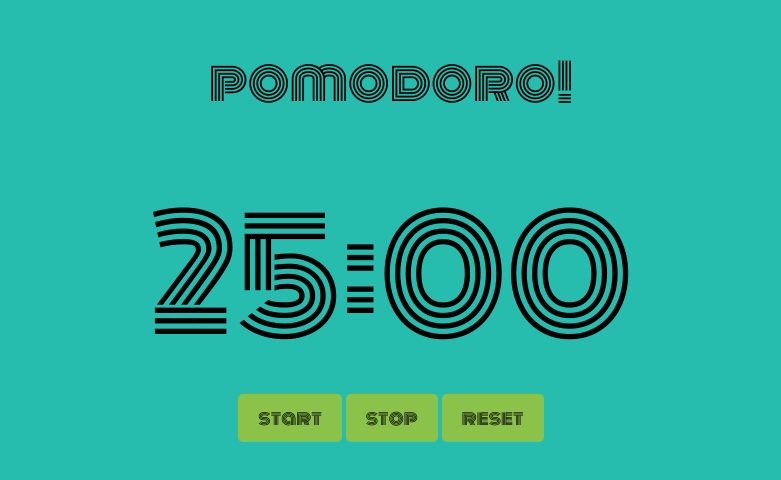
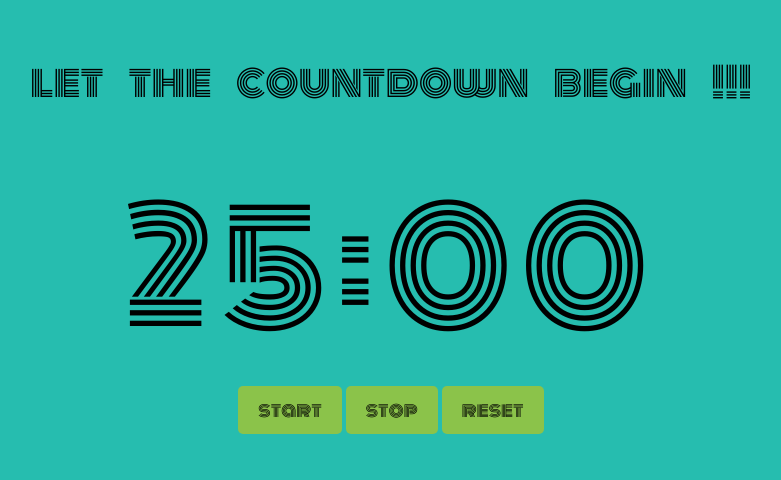
Before and after one commit to bouaik/Pomodor_react, a React (Create React App) app: page / in a window 1280 px wide. Shown: the part 158-638 px from the top of the page, without its empty margins (249-1030 px from the left). Built offline with nearby package versions, Linux system fonts and the light colour scheme.

Commit message:
Timer work when click start

```diff
--- a/src/App.css
+++ b/src/App.css
@@ -16,14 +16,16 @@
 }
 h2 {
   font-family: "Monoton", cursive;
-  font-size: 50px;
+  font-size: 40px;
   font-weight: normal;
   margin-bottom: 40px;
+  word-spacing: 20px;
 }
 
 span {
   font-family: "Monoton", cursive;
   font-size: 150px;
+  letter-spacing: 10px;
 }
 
 button {
--- a/src/App.js
+++ b/src/App.js
@@ -2,21 +2,28 @@ import React, { useState } from 'react';
 import './App.css';
 
 function App() {
+  const [title, setTitle] = useState('let the countdown begin !!!')
   const [timeLeft, setTimeLeft] = useState(25 * 60)
 
-  const minutes = Math.floor(timeLeft / 60);
-  const seconds = (timeLeft - (minutes * 60)).toString().padStart(2, '0')
+  const startTimer = () => {
+    setInterval(() => {
+      setTimeLeft(prevState => prevState - 1)
+    }, 1000)
+  }
+
+  const minutes = Math.floor(timeLeft / 60).toString().padStart(2, '0');
+  const seconds = (timeLeft - (minutes * 60)).toString().padStart(2, '0');
 
   return (
     <div className="App">
-      <h2>pomodoro!</h2>
+      <h2>{title}</h2>
       <div className='timer'>
         <span>{minutes}</span>
         <span>:</span>
         <span>{seconds}</span>
       </div>
       <div className='buttons'>
-        <button>start</button>
+        <button onClick={startTimer}>start</button>
         <button>stop</button>
         <button>reset</button>
       </div>
```
